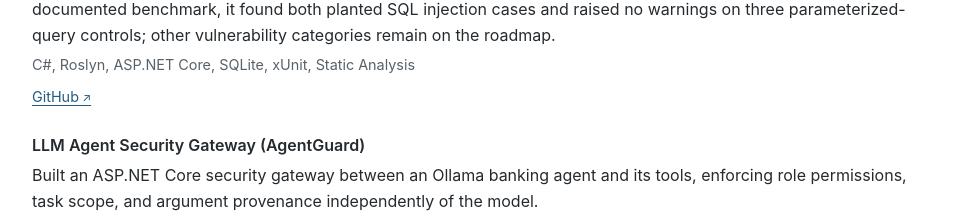
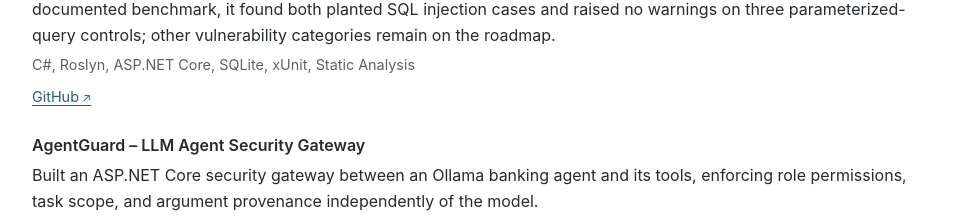
Before and after one commit to saadkabiruddin/saadkabiruddin.github.io, an Angular app: page / in a window 1280 px wide. Shown: the part 1618-1841 px from the top of the page, without its empty margins (158-1114 px from the left). Built offline with nearby package versions, Linux system fonts and the light colour scheme.

Commit message:
Match AgentGuard title to CV

```diff
--- a/src/app/portfolio.data.ts
+++ b/src/app/portfolio.data.ts
@@ -102,7 +102,7 @@ export const projects = [
     ],
   },
   {
-    title: 'LLM Agent Security Gateway (AgentGuard)',
+    title: 'AgentGuard – LLM Agent Security Gateway',
     description:
       'Built an ASP.NET Core security gateway between an Ollama banking agent and its tools, enforcing role permissions, task scope, and argument provenance independently of the model.',
     details:
```
